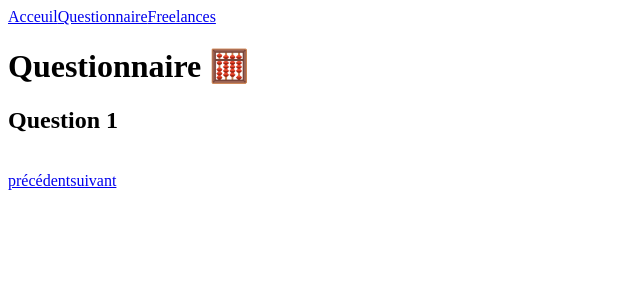
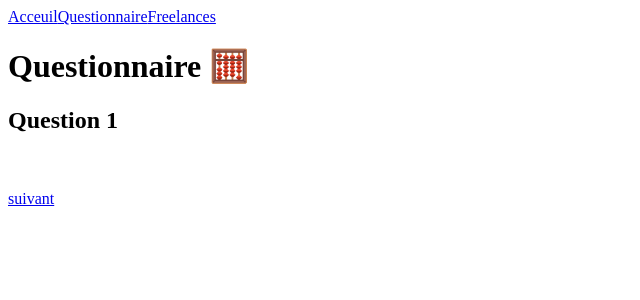
Before and after one commit to luljn/shiny-agency, a React (Create React App) app: page /survey/1 in a window 1280 px wide. Shown: the top 300 px of the page, without its empty margins (0-640 px from the left). Built offline with nearby package versions, Linux system fonts and the light colour scheme.

Commit message:
Conditions added on the links in the Survey page

```diff
--- a/src/components/Header/index.jsx
+++ b/src/components/Header/index.jsx
@@ -5,7 +5,7 @@ function Header() {
     return (
         <nav>
             <Link to="/">Acceuil</Link>
-            <Link to="/survey/42">Questionnaire</Link>
+            <Link to="/survey/1">Questionnaire</Link>
             <Link to="/freelances">Freelances</Link>
         </nav>
     )
--- a/src/pages/Survey/index.jsx
+++ b/src/pages/Survey/index.jsx
@@ -10,8 +10,11 @@ function Survey() {
             <h1>Questionnaire 🧮</h1>
             <h2>Question {questionNumber}</h2>
             <br/>
-            <Link to={`/survey/${questionNumber - 1}`}>précédent</Link>
-            <Link to={`/survey/${+questionNumber + 1}`}>suivant</Link>
+            {questionNumber > 1 && (<Link to={`/survey/${questionNumber - 1}`}>précédent</Link>)}
+            <br/>
+            {questionNumber < 10 ? (<Link to={`/survey/${+questionNumber + 1}`}>suivant</Link>) :
+            (<Link to="/results">Résultats</Link>)}
+
         </div>
     )
 }
```
